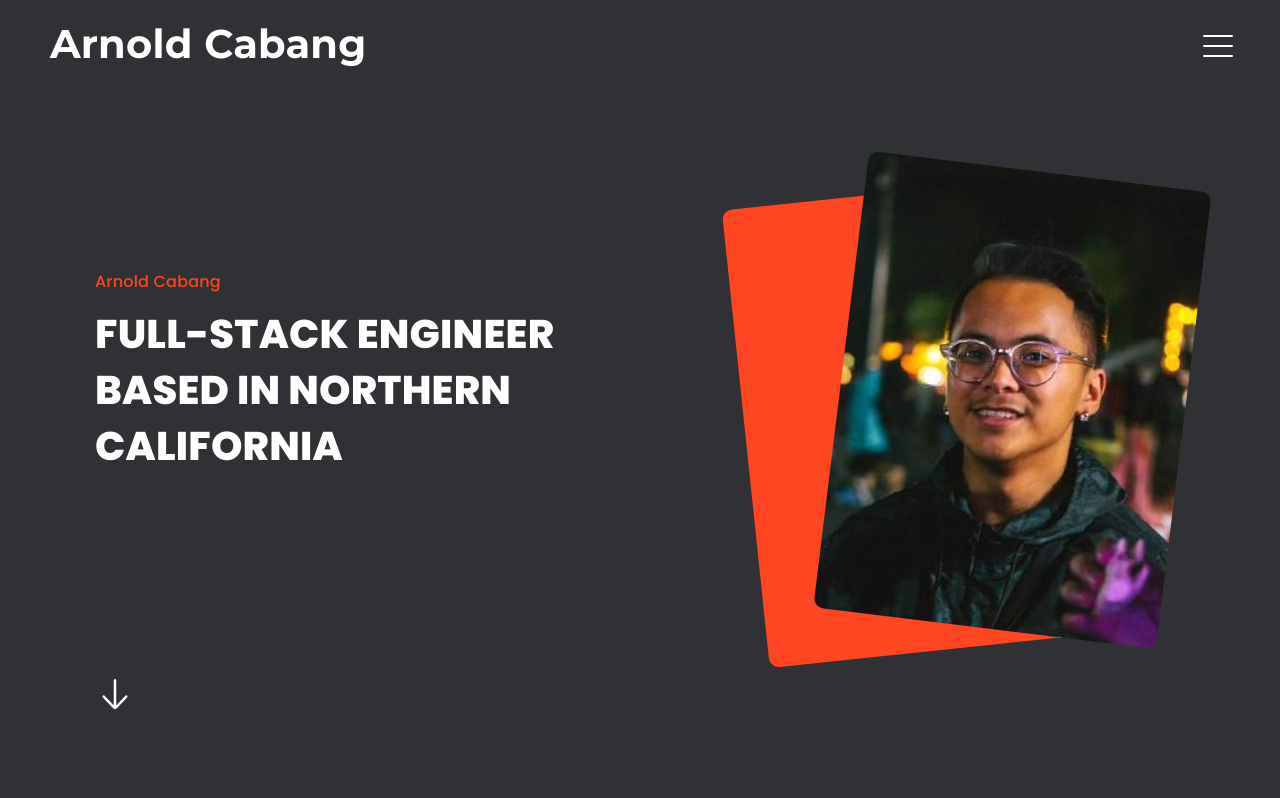
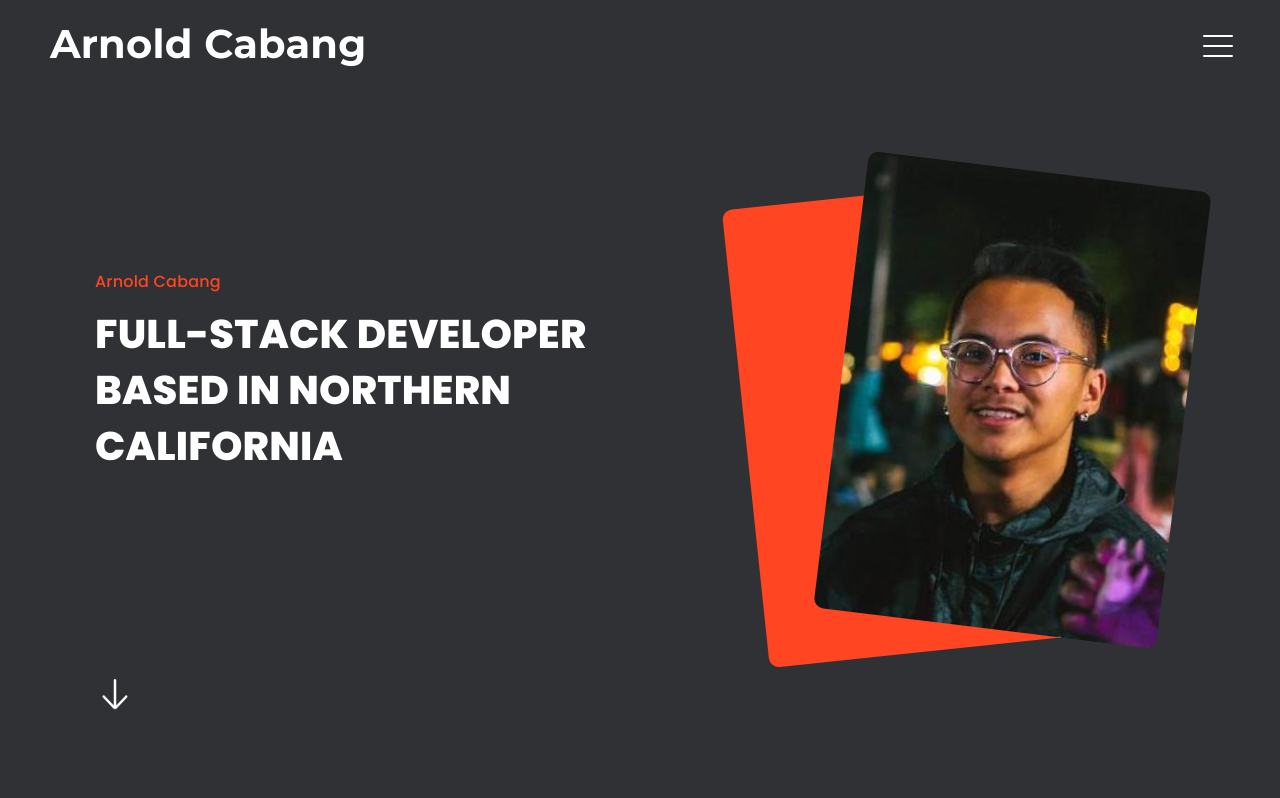
Before and after one commit to heyarnold23/heyarnold23.github.io, a plain HTML site: page index.html in a window 1280 px wide. Shown: the top 798 px of the page. Drawn offline with Linux system fonts and the light colour scheme; no server answers; files whose address does not match are found by name.

Commit message:
changed heading

```diff
--- a/index.html
+++ b/index.html
@@ -136,7 +136,7 @@
 					<div class="content">
 						<div class="left">
 							<span class="name">Arnold Cabang</span>
-							<h3 class="job">Full-Stack Engineer based in Northern California</h3>
+							<h3 class="job">Full-Stack Developer based in Northern California</h3>
 							<div class="services">
 								<!-- <div class="aboutMeContainer">
 									<div class="aboutMeText">
```
